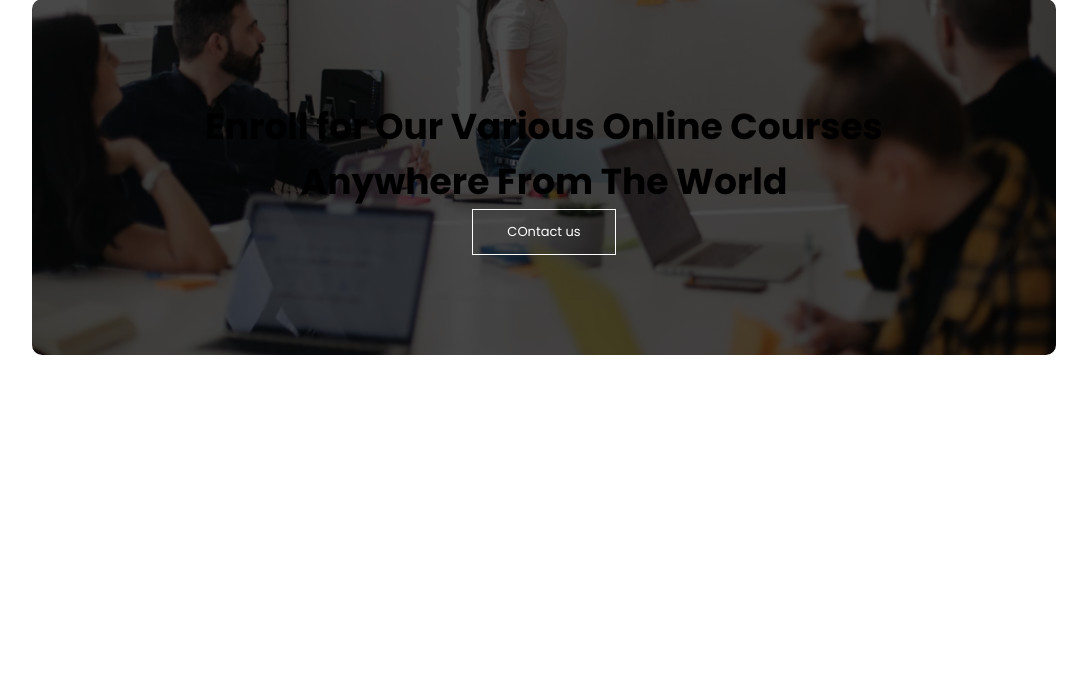
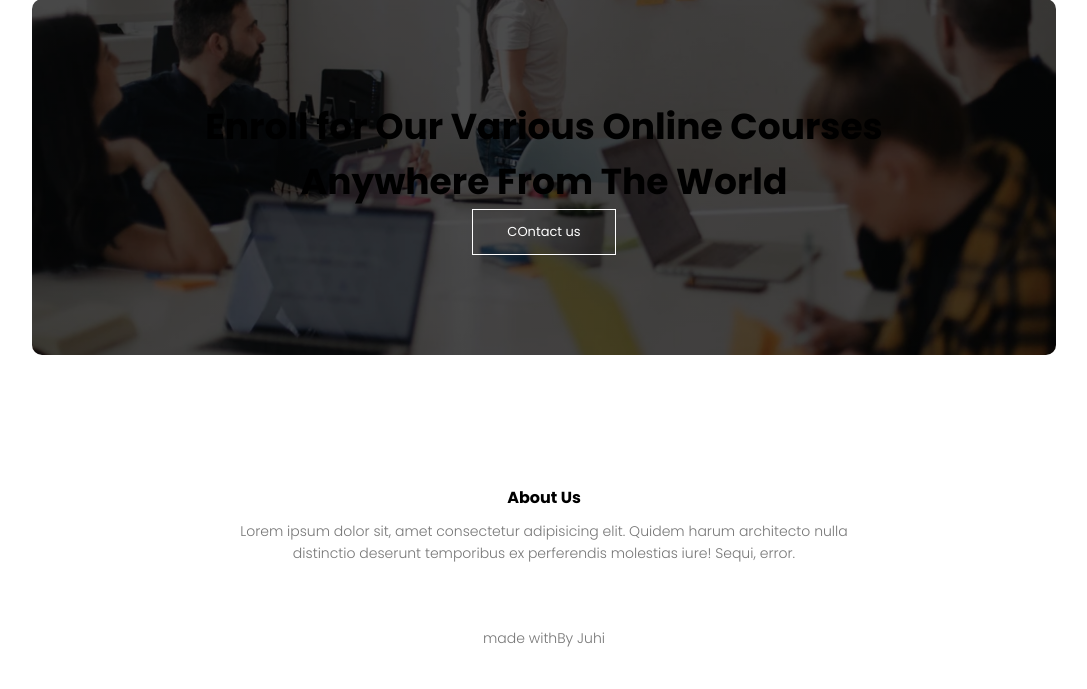
Before and after one commit to juhinagpure/Eduford-university, a PHP site: page / in a window 1280 px wide. Shown: the part 3426-4115 px from the top of the page, without its empty margins (96-1183 px from the left). Before the commit the page ends 3781 px from the top, so only its background shows below. Run offline with PHP 8.4, Linux system fonts and the light colour scheme.

Commit message:
added social media icons to footer section

```diff
--- a/index.html
+++ b/index.html
@@ -154,7 +154,19 @@
         </section>
 
         <!-- Footer -->
-
+        <section class="footer">
+            <h4>About Us</h4>
+            <p>Lorem ipsum dolor sit, amet consectetur adipisicing elit. Quidem harum architecto nulla <br>distinctio
+                deserunt temporibus ex perferendis molestias iure! Sequi, error.</p>
+            <div class="icons">
+                <i class="fa fa-facebook"></i>
+                <i class="fa fa-twitter"></i>
+                <i class="fa fa-instagram"></i>
+                <i class="fa fa-Linekdin"></i>
+            </div>
+            <p>made with<i class="fa fa-heart-o"></i>By Juhi
+            </p>
+        </section>
 
         <!-- javascript for toggle menu -->
         <script>
--- a/style.css
+++ b/style.css
@@ -290,7 +290,7 @@ testimonials-col p{
     margin-top: 15px;
     text-align: left;
 }
-.testimonials-col fa{
+.testimonials-col .fa{
 color:#f44336;
 }
 @media(max-width:700px){
@@ -323,3 +323,26 @@ color:#f44336;
         font-size: 24px;
     }
 }
+
+/* footer */
+.footer{
+    width: 100%;
+    text-align: center;
+    padding: 30px 0;
+}
+.footer h1{
+    margin-bottom: 25px;
+    margin-top: 20px;
+    font-weight: 600;
+}
+
+.icons .fa{
+color: #f44336;
+margin: 0 13px;
+cursor: pointer;
+padding: 18px 0;
+}
+
+.fa-heart-o{
+    color: #f44336;
+}
```
